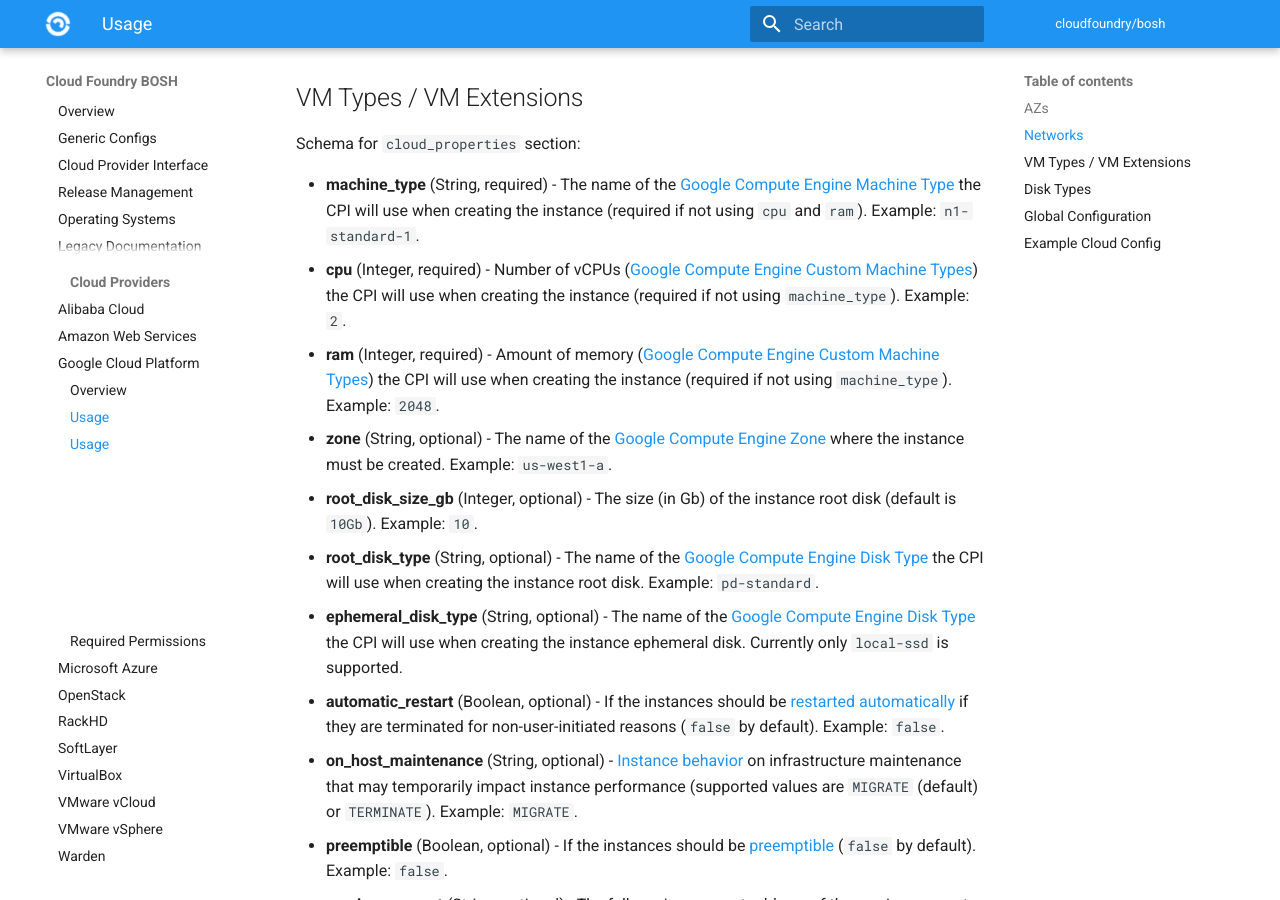
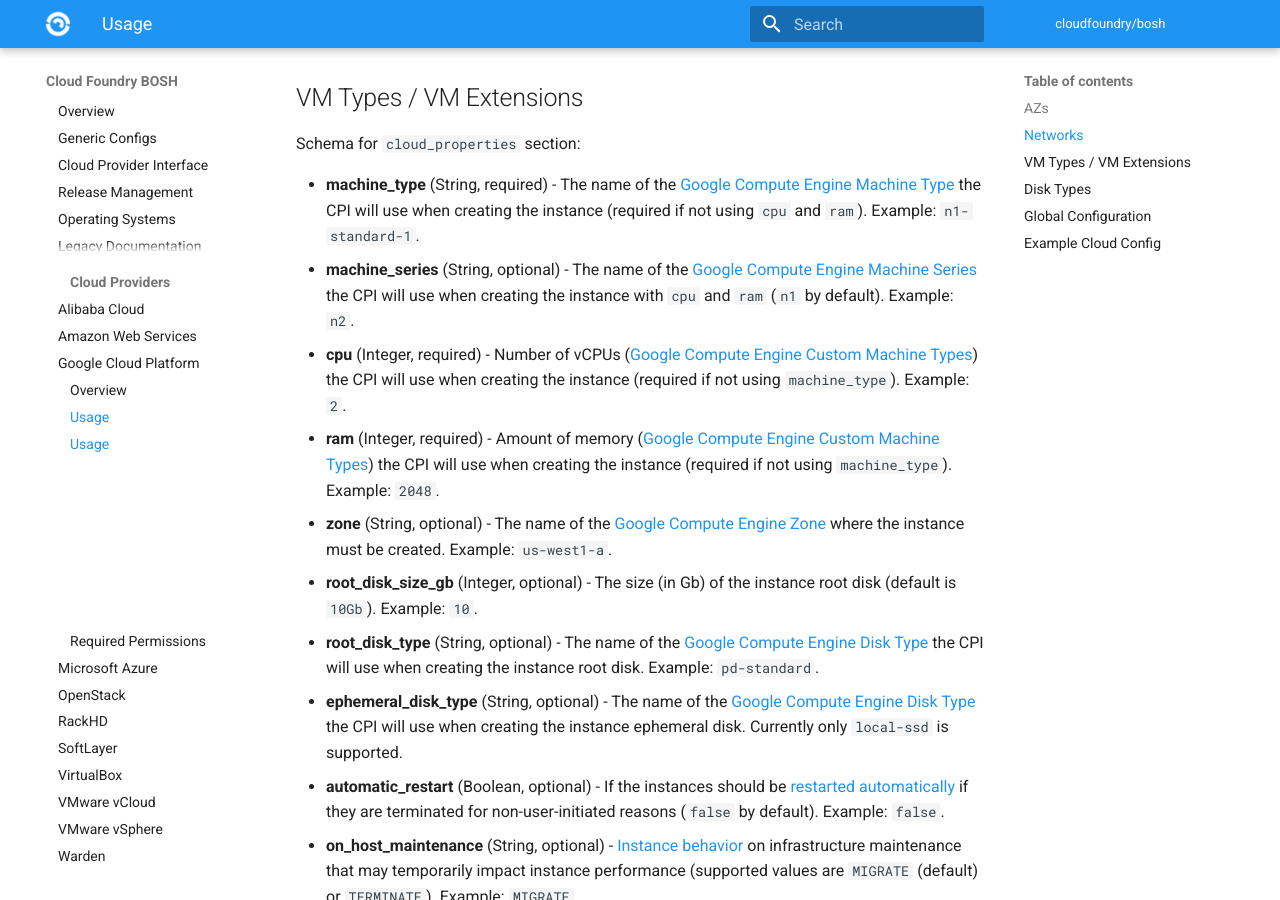
Before and after one commit to cloudfoundry/docs-bosh, an MkDocs documentation site: the page built from content/google-cpi.md, in a window 1280 px wide and 900 px high, scrolled down 1957 px. Built offline with MkDocs 1.6.1 and Material for MkDocs 9.7.7, drawn with Linux system fonts in a browser that asks for light colours; old or Windows-style settings are respelled for this version of MkDocs.

Commit message:
Add machine_series to Google CPI docs
Support for `machine_series` was added quite some time ago to the Google CPI but is missing from documentation

https://github.com/cloudfoundry/bosh-google-cpi-release/commit/bc75cf9062d0842426cb0754653ae3ca8bd113b9

```diff
--- a/content/google-cpi.md
+++ b/content/google-cpi.md
@@ -74,6 +74,7 @@ networks:
 Schema for `cloud_properties` section:
 
 * **machine\_type** (String, required) - The name of the [Google Compute Engine Machine Type](https://cloud.google.com/compute/docs/machine-types) the CPI will use when creating the instance (required if not using `cpu` and `ram`). Example: `n1-standard-1`.
+* **machine\_series** (String, optional) - The name of the [Google Compute Engine Machine Series](https://cloud.google.com/compute/docs/machine-resource) the CPI will use when creating the instance with `cpu` and `ram` (`n1` by default). Example: `n2`.
 * **cpu** (Integer, required) - Number of vCPUs ([Google Compute Engine Custom Machine Types](https://cloud.google.com/custom-machine-types/)) the CPI will use when creating the instance (required if not using `machine_type`). Example: `2`.
 * **ram** (Integer, required) - Amount of memory ([Google Compute Engine Custom Machine Types](https://cloud.google.com/custom-machine-types/)) the CPI will use when creating the instance (required if not using `machine_type`). Example: `2048`.
 * **zone** (String, optional) - The name of the [Google Compute Engine Zone](https://cloud.google.com/compute/docs/zones) where the instance must be created. Example: `us-west1-a`.
```
